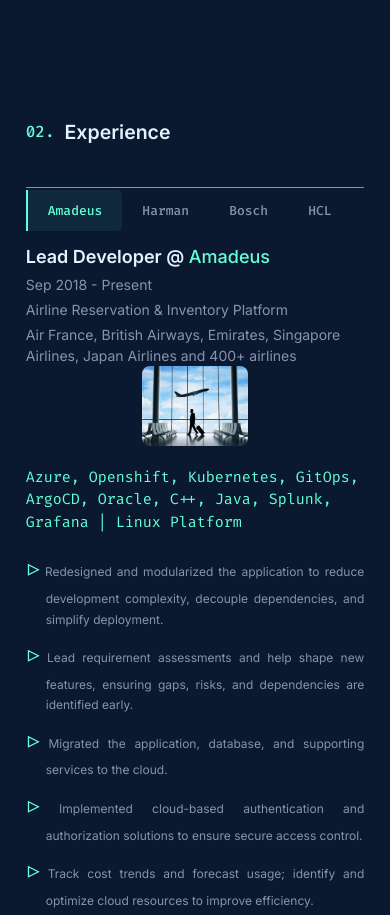
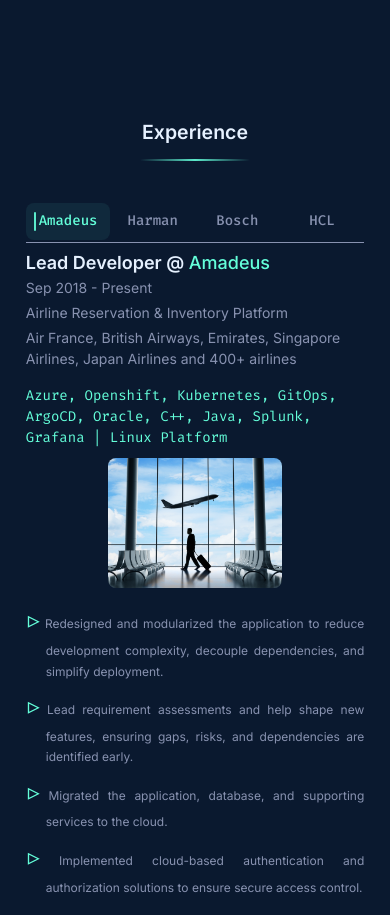
Before and after one commit to naveenkhn/react_portfolio, a React (Vite) app: page / in a window 390 px wide. Shown: the part 856-1771 px from the top of the page. Built offline with nearby package versions, Linux system fonts and the light colour scheme; no server answers.

Commit message:
Refined Experience section for both Desktop and Mobile

```diff
--- a/src/components/Experience.css
+++ b/src/components/Experience.css
@@ -12,48 +12,86 @@
   font-size: clamp(20px, 3vw, 32px);
   color: var(--white);
   margin-bottom: 40px;
-  display: flex;
-  align-items: center;
-  gap: 20px;
+  text-align: center;
+  position: relative;
+  padding-bottom: 14px;
 }
 
-.experience-number {
-  color: var(--primary);
-  font-family: var(--font-mono);
-  font-size: clamp(16px, 2vw, 24px);
+.experience-title::after {
+  content: "";
+  position: absolute;
+  left: 50%;
+  bottom: 0;
+  transform: translateX(-50%);
+  height: 2px;
+  width: 110px;
+  border-radius: 2px;
+  background: linear-gradient(
+    90deg,
+    rgba(100, 255, 218, 0) 0%,
+    rgba(100, 255, 218, 0.9) 50%,
+    rgba(100, 255, 218, 0) 100%
+  );
 }
 
 .experience-container {
   display: flex;
-  gap: 28px; /* tighter than 40px, adjust to taste */
+  flex-direction: column;
+  gap: 18px;
 }
 
 .experience-tabs {
-  flex-shrink: 0;
-  width: 200px;
-  max-height: 300px;
-  overflow-y: auto;
-  border-left: 1px solid var(--secondary);
+  width: 100%;
+  border-bottom: 1px solid var(--secondary);
   display: flex;
-  flex-direction: column;
+  flex-direction: row;
+  align-items: center;
+  overflow-x: auto;
 }
 
 .experience-tab {
   background: none;
   border: none;
-  padding: 12px 20px;
+  padding: 12px 16px;
   font-family: var(--font-mono);
   color: var(--secondary);
-  text-align: left;
+  font-size: clamp(15px, 1.25vw, 18px);
+  font-weight: var(--font-weight-bold);
+  line-height: 1.2;
+  text-align: center;
   cursor: pointer;
-  transition: background 0.3s ease;
+  transition: background 0.2s ease, color 0.2s ease;
+  -webkit-tap-highlight-color: transparent;
+  appearance: none;
+  -webkit-appearance: none;
+  white-space: nowrap;
+  flex: 1;
+  position: relative;
+}
+
+.experience-tab:focus {
+  outline: none;
+}
+
+.experience-tab:focus-visible {
+  outline: none;
 }
 
 .experience-tab.active {
   background-color: rgba(100, 255, 218, 0.07);
   color: var(--primary);
-  border-left: 2px solid var(--primary);
-  border-radius: 0 5px 5px 0;
+  border-radius: 8px;
+}
+
+.experience-tab.active::before {
+  content: "";
+  position: absolute;
+  left: 8px;
+  top: 9px;
+  bottom: 9px;
+  width: 2px;
+  border-radius: 2px;
+  background: rgba(100, 255, 218, 0.9);
 }
 
 .experience-details {
@@ -76,16 +114,17 @@
 .experience-role {
   font-size: clamp(17px, 2.2vw, 26px);
   color: var(--white);
+  line-height: 1.15;
 }
 
 .experience-period,
 .experience-project {
-  font-size: 14px;
+  font-size: clamp(14px, 1vw, 16px);
   color: var(--secondary);
 }
 
 .experience-client {
-  font-size: 14px;
+  font-size: clamp(14px, 1vw, 16px);
   color: var(--secondary);
 }
 
@@ -98,7 +137,7 @@
 
 .experience-product-image img {
   max-width: 100%;
-  max-height: 140px;
+  max-height: 200px;
   object-fit: contain;
   border-radius: 8px;
   display: block;
@@ -106,9 +145,9 @@
 }
 
 .experience-tech {
-  font-size: 15px;
+  font-size: clamp(14px, 1vw, 16px);
   color: var(--primary);
-  margin-bottom: 15px;
+  margin-top: 12px;
   font-family: var(--font-mono);
 }
 
@@ -163,24 +202,27 @@
   .experience-content {
     width: 95%;
   }
-  .experience-container {
-    flex-direction: column;
-    gap: 18px;
+  .experience-tabs {
+    max-width: 100vw;
   }
-  .experience-tabs {
-    width: 100%;
-    max-width: 100vw;
-    flex-direction: row;
-    border-left: none;
-    border-top: 1px solid var(--secondary);
-    overflow-x: auto;
-    max-height: unset;
+  .experience-tab {
+    text-align: center;
+    padding: 12px 10px;
+    white-space: nowrap;
   }
   .experience-details {
     width: 100%;
   }
   .experience-role-block {
     grid-template-columns: 100%;
+  }
+
+  .experience-product-image {
+    height: auto;
+    justify-content: center;
+    align-items: flex-start;
+    margin-top: 10px;
+    margin-bottom: 0;
   }
 }
 
@@ -190,14 +232,24 @@
   }
   .experience-title {
     font-size: clamp(17px, 5vw, 24px);
-    gap: 10px;
   }
   .experience-container {
     gap: 10px;
   }
+  .experience-tab {
+    font-size: 14px;
+    padding: 10px 8px;
+  }
+  .experience-role-block {
+    margin-bottom: 12px;
+  }
   .experience-product-image img {
     max-width: 90vw;
-    max-height: 80px;
+    max-height: 130px;
+  }
+  .experience-product-image {
+    margin-top: 10px;
+    margin-bottom: 0;
   }
   .experience-role {
     font-size: clamp(14px, 5vw, 18px);
--- a/src/components/Experience.jsx
+++ b/src/components/Experience.jsx
@@ -95,9 +95,7 @@
       transition={{ duration: 0.5, delay: 0.9 }}
     >
       <div className="experience-content">
-        <h2 className="experience-title">
-          <span className="experience-number">02.</span> Experience
-        </h2>
+        <h2 className="experience-title">Experience</h2>
         <div className="experience-container">
           <div className="experience-tabs">
             {companies.map((company, index) => (
@@ -128,6 +126,7 @@
                 <div className="experience-period">{companies[activeIndex].period}</div>
                 <div className="experience-project">{companies[activeIndex].project}</div>
                 <div className="experience-client">{companies[activeIndex].client}</div>
+                <div className="experience-tech">{companies[activeIndex].tech}</div>
               </div>
 
               <div className="experience-product-image">
@@ -137,7 +136,6 @@
                 />
               </div>
             </div>
-            <div className="experience-tech">{companies[activeIndex].tech}</div>
             <ul className="experience-points">
               {companies[activeIndex].points.map((point, index) => (
                 <li key={index}>
```
